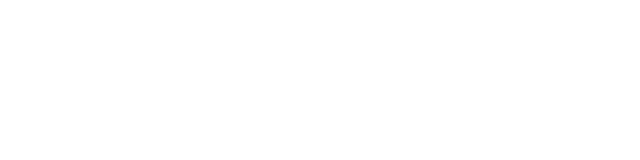
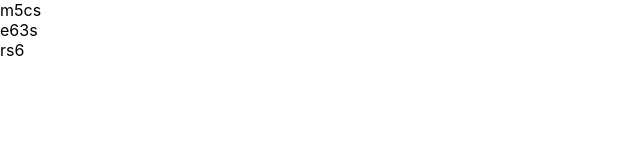
Before and after one commit to LuckyThugLife/microtasks_ts, a React (Create React App) app: page / in a window 1280 px wide. Shown: the top 160 px of the page, without its empty margins (0-640 px from the left). Built offline with nearby package versions, Linux system fonts and the light colour scheme.

Commit message:
01_nested_components, 02_map_method

```diff
--- a/src/App.tsx
+++ b/src/App.tsx
@@ -1,13 +1,26 @@
-import React from 'react';
 
-import './App.css';
+
+import React, {useState} from 'react';
+import NewComponent, {topCars} from "./NewComponent";
 
 function App() {
-  return (
-    <>
-
-    </>
-  );
+   /* const [students, setStudents] = useState([
+            {id: 1, name: "James", age: 8},
+            {id: 2, name: "Robert", age: 18},
+            {id: 3, name: "John", age: 28},
+            {id: 4, name: "Michael", age: 38},
+            {id: 5, name: "William", age: 48},
+            {id: 6, name: "David", age: 58},
+            {id: 7, name: "Richard", age: 68},
+            {id: 8, name: "Joseph", age: 78},
+            {id: 9, name: "Thomas", age: 88},
+            {id: 10, name: "Charles", age: 98},
+            {id: 11, name: "Christopher", age: 100},
+        ]
+    )*/
+    return (
+        <NewComponent topCars={topCars}/>
+    );
 }
 
 export default App;
--- /dev/null
+++ b/src/NewComponent.tsx
@@ -0,0 +1,61 @@
+import React from 'react';
+
+
+export type NewComponentPropsType = {
+    // students:Array<StudentType>
+    // students:StudentType[]
+    topCars: topCarsType[]
+
+}
+
+/*type StudentType={
+  id: number,
+  name: string,
+  age:number
+
+}*/
+export type topCarsType = {
+    manufacturer: string,
+    model: string,
+
+}
+
+ export const topCars = [
+    {manufacturer: 'BMW', model: 'm5cs'},
+    {manufacturer: 'Mercedes', model: 'e63s'},
+    {manufacturer: 'Audi', model: 'rs6'}
+]
+
+export function NewComponent(props: NewComponentPropsType) {
+
+    return (
+        <tr>
+            {props.topCars.map((ObjectFromTopCarsArray, index) => {
+                return (
+                    <tr key={ObjectFromTopCarsArray.manufacturer}>
+                        <span>{ObjectFromTopCarsArray.model}</span>
+
+
+                    </tr>
+                )
+
+            })}
+        </tr>
+        /* <ul>
+           {props.students.map((ObjectFromStudentArray, index)=>{
+             return(
+                 <li key={ObjectFromStudentArray.id}>
+                     <span>{ObjectFromStudentArray.name}</span>
+                     <span> age :{ObjectFromStudentArray.age}</span>
+
+                 </li>
+             )
+
+           })}
+
+         </ul>*/
+
+    );
+}
+
+export default NewComponent;
```
Also changed, not shown: 1 other file (tests, documents, lock files or other folders).
